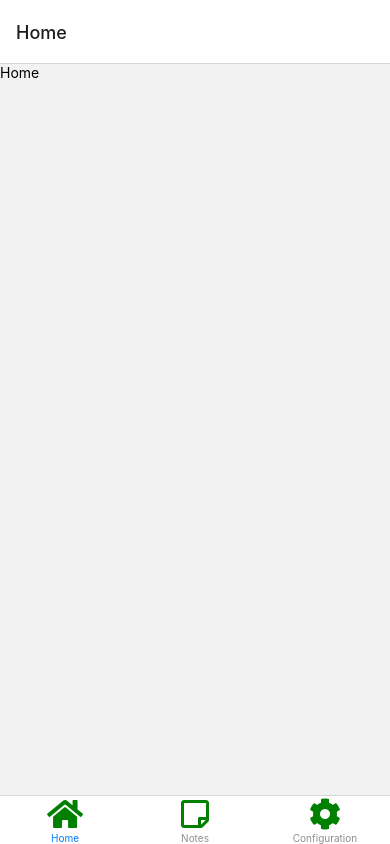
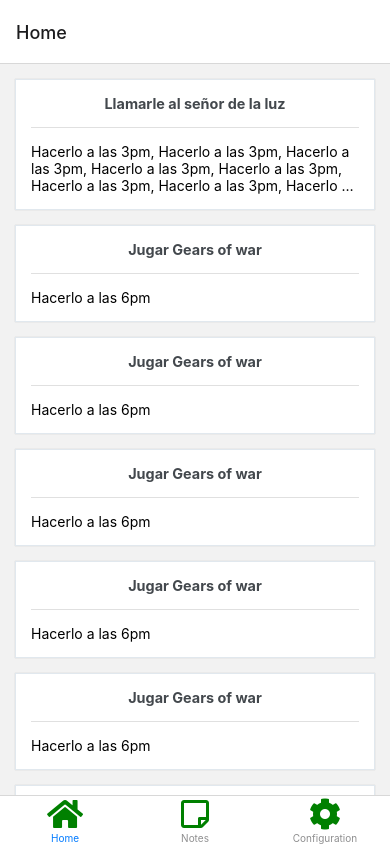
Before and after one commit to Vincetroid/notes-app, a React Native app: screen /Home in a window 390 px wide. Built offline with nearby package versions, Linux system fonts and the light colour scheme.

Commit message:
#3 UI of NotePreview and add ellipsis effect for the note description

```diff
--- a/App.tsx
+++ b/App.tsx
@@ -5,6 +5,8 @@ import { NavigationContainer } from '@react-navigation/native';
 import BottomMenu from './app/screens/BottomMenu';
 import SignIn from './app/screens/SignIn';
 import SignUp from './app/screens/SignUp';
+
+console.disableYellowBox = true;
 
 const isLoggedIn = true;
 
--- /dev/null
+++ b/app/components/NotePreview/index.tsx
@@ -0,0 +1,64 @@
+import React from 'react';
+import { View, Text, Image, StyleSheet } from 'react-native';
+import { Card, ListItem, Button, Icon } from 'react-native-elements';
+
+const styles = StyleSheet.create({
+  desc: {},
+});
+
+const notes = [
+  {
+    title: 'Llamarle al señor de la luz',
+    description:
+      'Hacerlo a las 3pm, Hacerlo a las 3pm, Hacerlo a las 3pm, Hacerlo a las 3pm, Hacerlo a las 3pm, Hacerlo a las 3pm, Hacerlo a las 3pm, Hacerlo a las 3pm, Hacerlo a las 3pm, LOREM IPSUM',
+  },
+  {
+    title: 'Jugar Gears of war',
+    description: 'Hacerlo a las 6pm',
+  },
+  {
+    title: 'Jugar Gears of war',
+    description: 'Hacerlo a las 6pm',
+  },
+  {
+    title: 'Jugar Gears of war',
+    description: 'Hacerlo a las 6pm',
+  },
+  {
+    title: 'Jugar Gears of war',
+    description: 'Hacerlo a las 6pm',
+  },
+  {
+    title: 'Jugar Gears of war',
+    description: 'Hacerlo a las 6pm',
+  },
+  {
+    title: 'Jugar Gears of war',
+    description: 'Hacerlo a las 6pm',
+  },
+  {
+    title: 'Jugar Gears of war',
+    description: 'Hacerlo a las 6pm',
+  },
+  {
+    title: 'Jugar Gears of war',
+    description: 'Hacerlo a las 6pm',
+  },
+];
+
+const NotePreview = () =>
+  notes.map((note, i) => {
+    return (
+      <Card>
+        <Card.Title>{note.title}</Card.Title>
+        <Card.Divider />
+        <View key={i}>
+          <Text numberOfLines={3} style={styles.desc}>
+            {note.description}
+          </Text>
+        </View>
+      </Card>
+    );
+  });
+
+export default NotePreview;
--- a/app/screens/Home/index.tsx
+++ b/app/screens/Home/index.tsx
@@ -1,11 +1,12 @@
 import React from 'react';
-import { View, Text } from 'react-native';
+import { ScrollView } from 'react-native';
+import NotePreview from '../../components/NotePreview';
 
 const Home = () => {
   return (
-    <View>
-      <Text>Home</Text>
-    </View>
+    <ScrollView>
+      <NotePreview />
+    </ScrollView>
   );
 };
 
--- a/package.json
+++ b/package.json
@@ -16,6 +16,7 @@
     "react": "16.13.1",
     "react-dom": "16.13.1",
     "react-native": "https://github.com/expo/react-native/archive/sdk-42.0.0.tar.gz",
+    "react-native-elements": "^3.4.2",
     "react-native-safe-area-context": "3.2.0",
     "react-native-screens": "~3.4.0",
     "react-native-web": "~0.13.12"
```
Also changed, not shown: app/components/Note/index.tsx (deleted, +0 -10 lines), app/components/NoteDetail/index.tsx (added), 1 other file (tests, documents, lock files or other folders).
